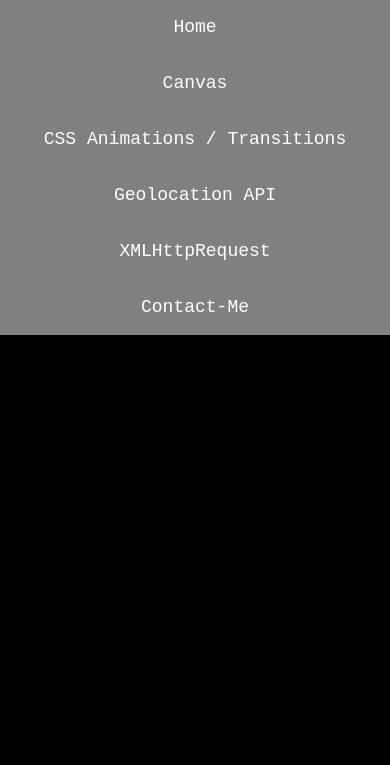
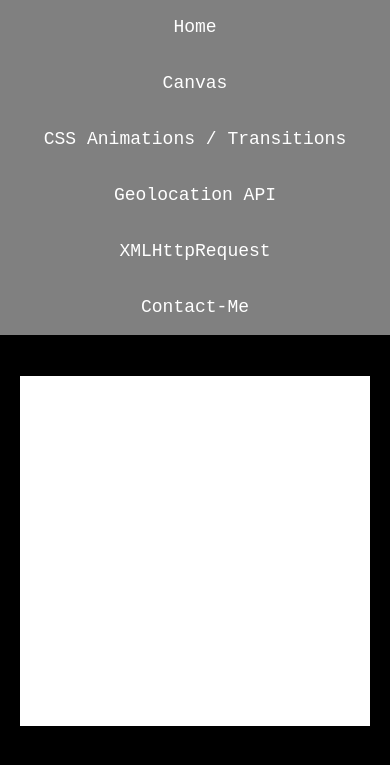
Before and after one commit to sammy866/Portfolio-task, a plain HTML site: page canvas.html in a window 390 px wide. Shown: the part 75-840 px from the top of the page. Drawn offline with Linux system fonts and the light colour scheme; files whose address does not match are found by name.

Commit message:
Add files via upload

```diff
--- a/css/portfolio.css
+++ b/css/portfolio.css
@@ -185,7 +185,7 @@ header h1{
 
 @media only screen and (max-width: 400px) {
     .video iframe {
-        width: 95%;
+        width: auto;
         height: auto;
     }
 }
@@ -291,7 +291,7 @@ header h1{
     color: white;
 }
 
-#myCanvas {
+#canvas {
     border: 1px solid #000;
     background-color: white;
     display: block;
@@ -299,7 +299,7 @@ header h1{
 }
 
 @media only screen and (max-width: 390px) {
-    #myCanvas {
+    #canvas {
         width: 350px;
         height: 350px;
         margin-top: 40px;
```
